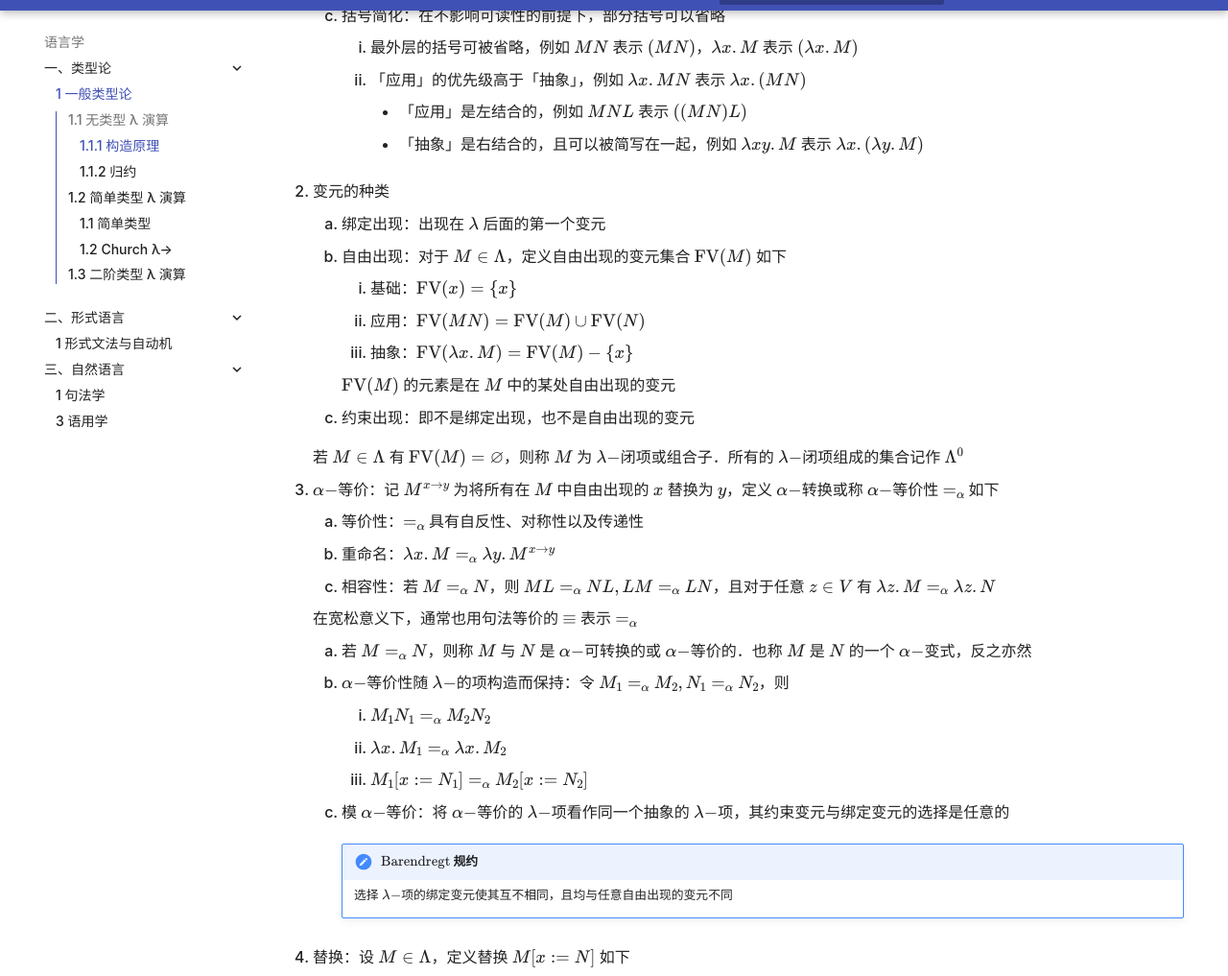
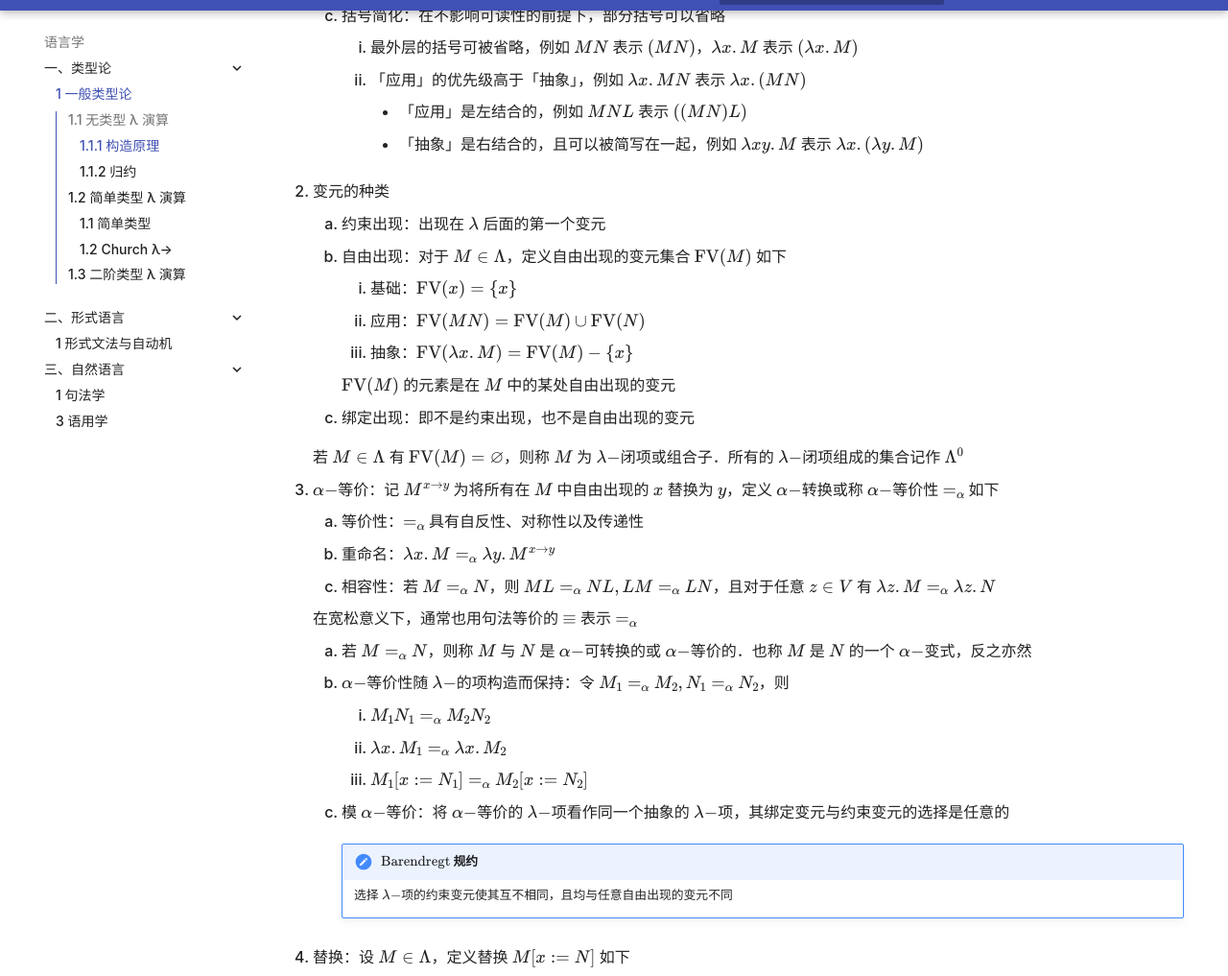
Before and after one commit to ShiinaHiiragi/note, an MkDocs documentation site: the page built from docs/lang/type/gen.md, in a window 1280 px wide and 1400 px high, scrolled down 804 px. Shown: the part 37-1054 px from the top of the window at 96% size. Built offline with MkDocs 1.6.1 and Material for MkDocs 9.7.7, drawn with Linux system fonts in a browser that asks for light colours; comment, search, counter and statistics services are not loaded; some of the changed text lies outside the part shown.

```diff
--- a/docs/lang/type/gen.md
+++ b/docs/lang/type/gen.md
@@ -29,7 +29,7 @@
             - 「抽象」是右结合的，且可以被简写在一起，例如 $\lambda xy.M$ 表示 $\lambda x.(\lambda y.M)$
 
 2. 变元的种类
-    1. 绑定出现：出现在 $\lambda$ 后面的第一个变元
+    1. 约束出现：出现在 $\lambda$ 后面的第一个变元
     2. 自由出现：对于 $M \in \Lambda$，定义自由出现的变元集合 $\mathrm{FV}(M)$ 如下
         1. 基础：$\mathrm{FV}(x) = \{x\}$
         2. 应用：$\mathrm{FV}(MN) = \mathrm{FV}(M) \cup \mathrm{FV}(N)$
@@ -37,7 +37,7 @@
 
         $\mathrm{FV}(M)$ 的元素是在 $M$ 中的某处自由出现的变元
 
-    3. 约束出现：即不是绑定出现，也不是自由出现的变元
+    3. 绑定出现：即不是约束出现，也不是自由出现的变元
 
     若 $M \in \Lambda$ 有 $\mathrm{FV}(M) = \varnothing$，则称 $M$ 为 $\lambda-$闭项或组合子．所有的 $\lambda-$闭项组成的集合记作 $\Lambda^0$
 
@@ -53,10 +53,10 @@
         1. $M_1N_1 =_{\alpha} M_2N_2$
         2. $\lambda x.M_1 =_{\alpha} \lambda x.M_2$
         3. $M_1[x:=N_1] =_{\alpha} M_2[x:=N_2]$
-    3. 模 $\alpha-$等价：将 $\alpha-$等价的 $\lambda-$项看作同一个抽象的 $\lambda-$项，其约束变元与绑定变元的选择是任意的
+    3. 模 $\alpha-$等价：将 $\alpha-$等价的 $\lambda-$项看作同一个抽象的 $\lambda-$项，其绑定变元与约束变元的选择是任意的
 
         !!! note "$\text{Barendregt}$ 规约"
-            选择 $\lambda-$项的绑定变元使其互不相同，且均与任意自由出现的变元不同
+            选择 $\lambda-$项的约束变元使其互不相同，且均与任意自由出现的变元不同
 
 4. 替换：设 $M \in \Lambda$，定义替换 $M[x:=N]$ 如下
     1. $y[x:=N] = \left\{\begin{aligned} & N, & y\equiv x \\ & y, & y \not\equiv x \end{aligned}\right.$
```
Also changed, not shown: other parts of docs/lang/type/gen.md (+1 -1 lines), docs/lang/type/trans.md (+2 -2 lines).
